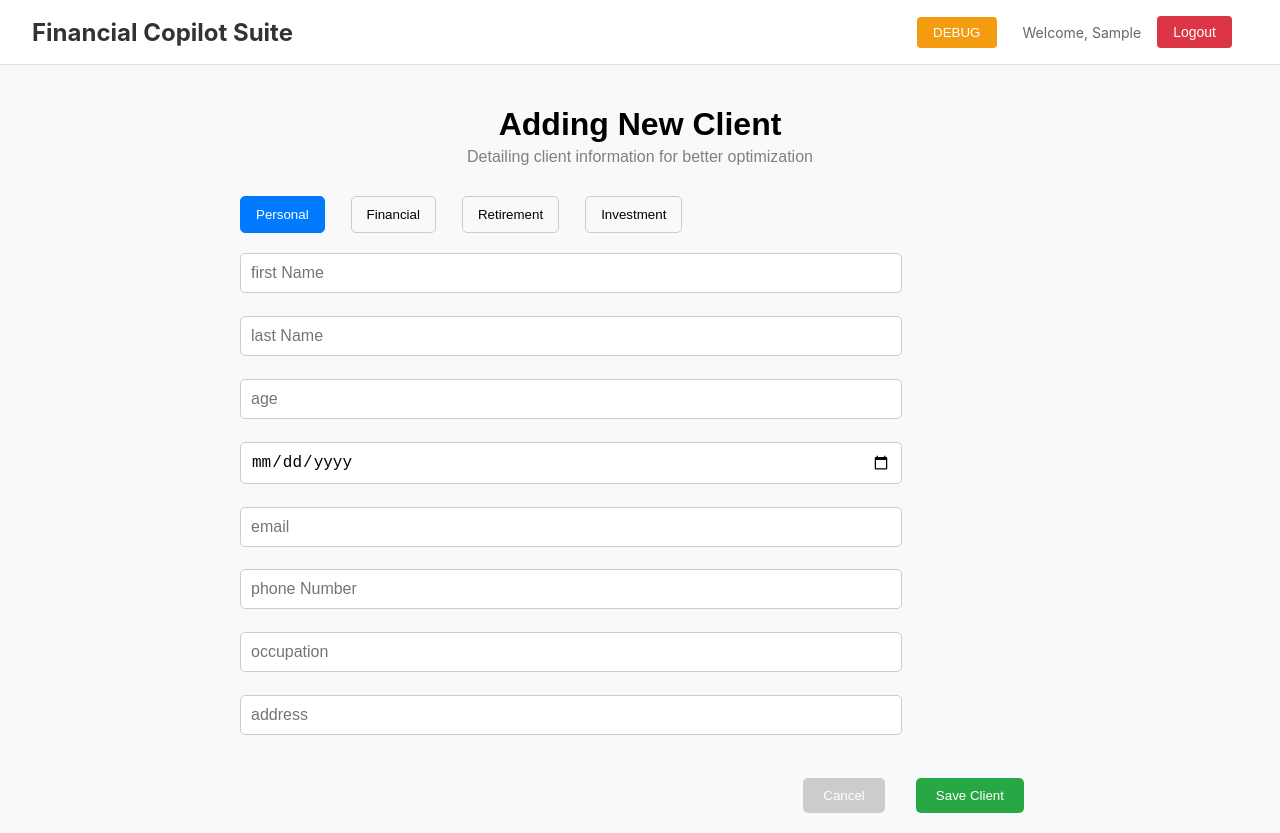
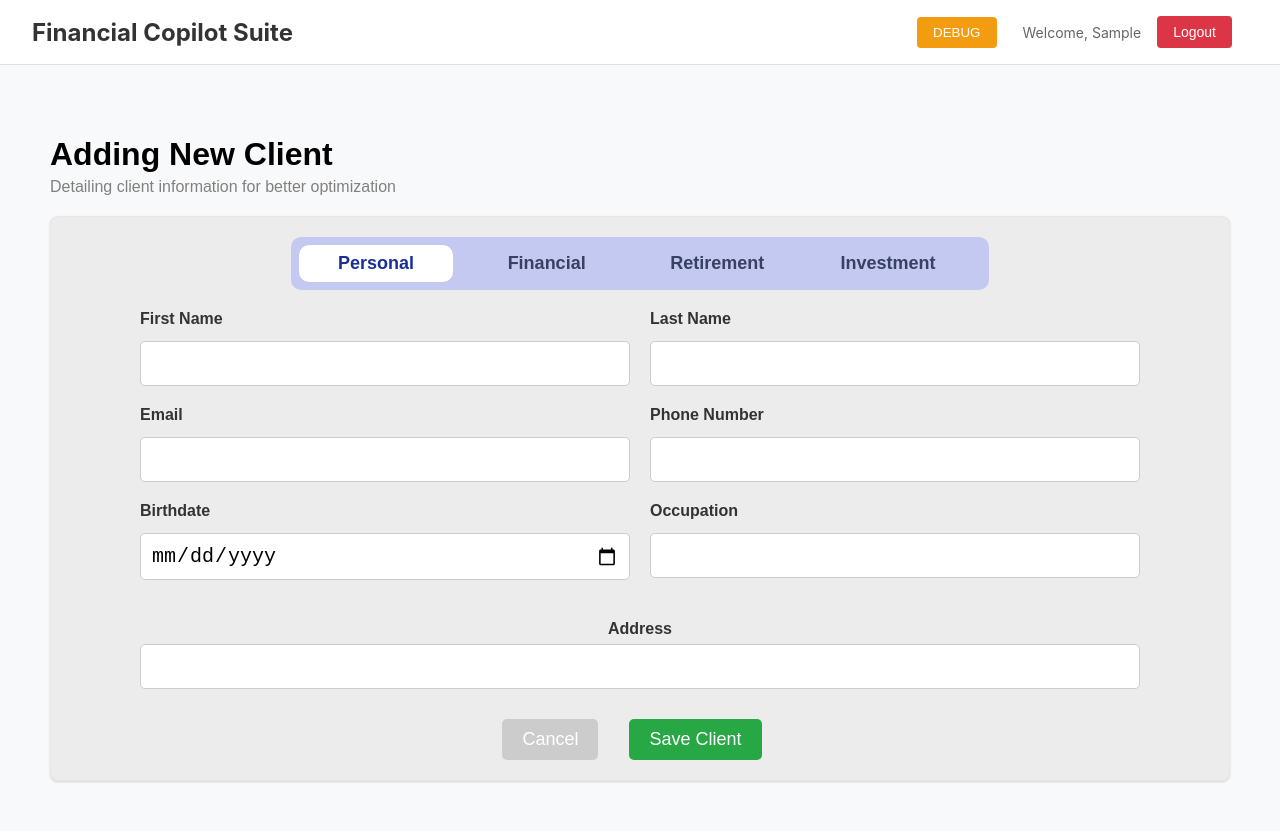
Before and after one commit to hebronm/copilot-ui, a React (Create React App) app: page /newClient in a window 1280 px wide. Both pictures are taken after typing "Sample", "Sample123" into the empty fields and a click on the button "Sign In". Built offline with nearby package versions, Linux system fonts and the light colour scheme.

Commit message:
Redesign New Client Form
used horizontal displaying method, inline columns, navigation bar hover , box and border detailing; needed to override App.css which means we need to fix App.js and App.css

```diff
--- a/src/CSS_Files/ClientAdd.css
+++ b/src/CSS_Files/ClientAdd.css
@@ -1,8 +1,13 @@
 .client-add-container {
-  padding: 20px;
-  max-width: 800px;
+  padding: 50px;
+  max-width: 100%;
   margin: auto;
   font-family: Arial, sans-serif;
+}
+
+header {
+  text-align: left;
+  margin-bottom: 20px;
 }
 
 header h1 {
@@ -14,38 +19,131 @@ header p {
   margin-top: 5px;
 }
 
-.tab-nav {
+/* Encapsulated form box */
+.form-wrapper {
+  background-color: #ececec;
+  padding: 20px;
+  border-radius: 8px;
+  box-shadow: 0 1px 3px 0 rgba(0, 0, 0, 0.1), 0 1px 2px 0 rgba(0, 0, 0, 0.06);
+  border: 1px solid #e5e7eb;
+  overflow: hidden;
+
   display: flex;
-  gap: 10px;
-  margin-top: 30px;
-  margin-bottom: 20px;
+  flex-direction: column;
+  align-items: center;
 }
 
-.tab-nav button {
-  padding: 10px 15px;
-  border: 1px solid #ccc;
-  background: #f9f9f9;
-  cursor: pointer;
-  border-radius: 5px;
+/* Tabs inside the form box */
+.client-add-nav {
+  display: flex;
+  justify-content: space-evenly;
+  background-color: #c3c9f0;
+  border-radius: 10px;
+  padding: 8px;
+  width: 60%;
+  margin: 0 auto 20px auto;
 }
 
-.tab-nav .active {
-  background: #007bff;
-  color: white;
-  border-color: #007bff;
+.client-add-tab {
+  font-size: 18px;
+  border: none;
+  cursor: pointer;
+  flex: 1;
+  text-align: center;
+  transition: all 0.3s ease;
+  font-weight: bold;
+  color: #384064;
+  border-radius: 10px;
+  background: none;
 }
 
-.form-section {
+.client-add-tab:hover {
+  color: #374151;
+  background-color: #d6daee;
+}
+
+.client-add-tab.active {
+  background-color: #ffffff;
+  color: #1a3094;
+}
+
+
+/* Form section grid layout */
+.form-grid {
+  display: flex;
+  flex-wrap: wrap;
+  gap: 20px;
+  justify-content: center;
+  max-width: 1000px;
+  margin: 0 auto;
+}
+
+/* half-width field*/
+.form-group {
   display: flex;
   flex-direction: column;
-  gap: 10px;
+  flex: 0 1 calc(50% - 10px);
+  min-width: 40%;
+  max-width: 50%;
+  box-sizing: border-box;
 }
 
-.form-section input {
+/*full-width fields */
+.form-group.full-width {
+  width: calc(10% - 10px);
+  max-width: 100%;
+  flex: 0 0 100%;
+  margin: 20px auto 0 auto;
+  display: block;
+}
+.form-group.full-width label {
+  display: flex;
+  flex-direction: column;
+  align-items: center;
+  width: 100%;
+  margin: 20px auto 0 auto;
+}
+
+/* Total Savings + Debt in single field line */
+.inline-double {
+  display: flex;
+  gap: 20px;
+  flex: 1 1 100%;
+  box-sizing: border-box;
+}
+
+.inline-double .half-field {
+  flex: 1;
+  display: flex;
+  flex-direction: column;
+  max-width: 50%;
+  margin-top: 7.5px;
+}
+
+.form-group .form-label {
+  font-weight: bold;
+  margin-bottom: 5px;
+}
+
+.form-group.full-width .form-label {
+  font-weight: bold;
+  font-size: 16px;
+  margin-top: 0;
+  margin-bottom: 6px;
+  text-align: center;
+}
+
+
+input {
   padding: 10px;
-  font-size: 16px;
-  border-radius: 5px;
+  font-size: 20px;
+  /*Needed inorder to bypass MUI stock styling*/
+  border-radius: 5px !important;
+  appearance: none;
+  -webkit-appearance: none;
+  -moz-appearance: none;
   border: 1px solid #ccc;
+  box-sizing: border-box;
 }
 
 .form-actions {
@@ -55,18 +153,29 @@ header p {
   gap: 15px;
 }
 
-.cancel-button {
+.cancel-button,
+.save-button {
   background: #ccc;
   color: white;
   padding: 10px 20px;
   border: none;
   border-radius: 5px;
+  font-size: 18px;
 }
 
 .save-button {
   background: #28a745;
-  color: white;
-  padding: 10px 20px;
-  border: none;
-  border-radius: 5px;
 }
+
+/*Override global App.css input style */
+.client-add-container input[type="text"],
+.client-add-container input[type="email"],
+.client-add-container input[type="tel"],
+.client-add-container input[type="date"],
+.client-add-container input[type="password"] {
+  width: 100%;            /*Fix width*/
+  border-radius: 5px;     /*round corners*/
+  padding: 10px;
+  margin-bottom: 0;       /*Lets spacing be handled by .form-group*/
+  box-sizing: border-box; /*To ensures consistent sizing*/
+}
--- a/src/components/ClientAdd.js
+++ b/src/components/ClientAdd.js
@@ -103,46 +103,219 @@ const ClientAdd = () => {
 
 
     const renderPersonalForm = () => (
-    <>
-      {['firstName', 'lastName', 'age', 'birthdate', 'email', 'phoneNumber', 'occupation', 'address'].map(field => (
+        <div className="form-grid">
+            <div className="form-group">
+                <label className='form-label'>First Name</label>
                 <input
-          key={field}
-          type={field === 'birthdate' ? 'date' : 'text'}
-          placeholder={field.replace(/([A-Z])/g, ' $1')}
-          value={formData.personal[field]}
-          onChange={e => handleChange('personal', field, e.target.value)}
+                    type="text"
+                    className='form-input'
+                    value={formData.personal.firstName}
+                    onChange={(e) => handleChange('personal', 'firstName', e.target.value)}
                 />
-      ))}
-    </>
+            </div>
+
+            <div className="form-group">
+                <label className='form-label'>Last Name</label>
+                <input
+                    type="text"
+                    className='form-input'
+                    value={formData.personal.lastName}
+                    onChange={(e) => handleChange('personal', 'lastName', e.target.value)}
+                />
+            </div>
+
+            <div className="form-group">
+                <label className='form-label'>Email</label>
+                <input
+                    type="email"
+                    className='form-input'
+                    value={formData.personal.email}
+                    onChange={(e) => handleChange('personal', 'email', e.target.value)}
+                />
+            </div>
+
+            <div className="form-group">
+                <label className='form-label'>Phone Number</label>
+                <input
+                    type="tel"
+                    className='form-input'
+                    value={formData.personal.phoneNumber}
+                    onChange={(e) =>
+                    handleChange('personal', 'phoneNumber', e.target.value)
+                    }
+                />
+            </div>
+
+            <div className="form-group">
+                <label className='form-label'>Birthdate</label>
+                <input
+                    type="date"
+                    className='form-input'
+                    value={formData.personal.birthdate}
+                    onChange={(e) => handleChange('personal', 'birthdate', e.target.value)}
+                />
+            </div>
+
+            <div className="form-group">
+                <label className='form-label'>Occupation</label>
+                <input
+                    type="text"
+                    className='form-input'
+                    value={formData.personal.occupation}
+                    onChange={(e) =>
+                    handleChange('personal', 'occupation', e.target.value)
+                    }
+                />
+            </div>
+
+            {/*Full-width address field */}
+            <div className="form-group full-width">
+                <label className='form-label'>Address</label>
+                <input
+                    type="text"
+                    className='form-input'
+                    value={formData.personal.address}
+                    onChange={(e) => handleChange('personal', 'address', e.target.value)}
+                />
+            </div>
+        </div>
     );
 
     const renderFinancialForm = () => (
-    <>
-      {['annualIncome', 'monthlyContribution', 'annualSalaryGrowth', 'totalSavings', 'totalDebt', 'financialGoal'].map(field => (
+        <div className="form-grid">
+            <div className="form-group">
+            <label className='form-label'>Annual Income</label>
             <input
-          key={field}
-          type="text" //allows support for like "100" & "999,999"
-          placeholder={field.replace(/([A-Z])/g, ' $1')}
-          value={formData.financial[field]}
-          onChange={e => handleChange('financial', field, e.target.value)}
+                type="text"
+                className='form-input'
+                value={formData.financial.annualIncome}
+                onChange={(e) =>
+                handleChange('financial', 'annualIncome', e.target.value)
+                }
             />
-      ))}
-    </>
+            </div>
+
+            <div className="form-group">
+            <label className='form-label'>Monthly Contribution</label>
+            <input
+                type="text"
+                className='form-input'
+                value={formData.financial.monthlyContribution}
+                onChange={(e) =>
+                handleChange('financial', 'monthlyContribution', e.target.value)
+                }
+            />
+            </div>
+
+            <div className="form-group">
+            <label className='form-label'>Annual Salary Growth</label>
+            <input
+                type="text"
+                className='form-input'
+                value={formData.financial.annualSalaryGrowth}
+                onChange={(e) =>
+                handleChange('financial', 'annualSalaryGrowth', e.target.value)
+                }
+            />
+            </div>
+
+            <div className='form-group'>
+                <div className="inline-double">
+                    <div className='half-field'>
+                        <label className='form-label'>Total Savings</label>
+                        <input
+                            type="text"
+                            className='form-input'
+                            value={formData.financial.totalSavings}
+                            onChange={(e) =>
+                            handleChange('financial', 'totalSavings', e.target.value)
+                            }
+                        />
+                    </div>
+
+                    <div className='half-field'>
+                        <label className='form-label'>Total Debt</label>
+                        <input
+                            type="text"
+                            className='form-input'
+                            value={formData.financial.totalDebt}
+                            onChange={(e) =>
+                            handleChange('financial', 'totalDebt', e.target.value)
+                            }
+                        />
+                    </div>
+                </div>
+            </div>
+
+            <div className="form-group full-width">
+                <label className='form-label'> Financial Goals</label>
+                <input
+                    type="text"
+                    className='form-input'
+                    value={formData.financial.financialGoal}
+                    onChange={(e) =>
+                    handleChange('financial', 'financialGoal', e.target.value)
+                    }
+                />
+            </div>
+        </div>
     );
 
+
     const renderRetirementForm = () => (
-    <>
-      {['targetAge', 'desiredIncome', 'rothBalance', 'traditionalBalance'].map(field => (
+        <div className="form-grid">
+            <div className="form-group">
+            <label className='form-label'>Target Retirement Age</label>
             <input
-          key={field}
-          type="number"
-          placeholder={field.replace(/([A-Z])/g, ' $1')}
-          value={formData.retirement[field]}
-          onChange={e => handleChange('retirement', field, e.target.value)}
+                type="text"
+                className='form-input'
+                value={formData.retirement.targetAge}
+                onChange={(e) =>
+                handleChange('retirement', 'targetAge', e.target.value)
+                }
             />
-      ))}
-    </>
+            </div>
+
+            <div className="form-group">
+            <label className='form-label'>Desired Annual Retirement Income</label>
+            <input
+                type="text"
+                className='form-input'
+                value={formData.retirement.desiredIncome}
+                onChange={(e) =>
+                handleChange('retirement', 'desiredIncome', e.target.value)
+                }
+            />
+            </div>
+
+            <div className="form-group">
+            <label className='form-label'>Roth IRA Balance</label>
+            <input
+                type="text"
+                className='form-input'
+                value={formData.retirement.rothBalance}
+                onChange={(e) =>
+                handleChange('retirement', 'rothBalance', e.target.value)
+                }
+            />
+            </div>
+
+            <div className="form-group">
+            <label className='form-label'>Traditional IRA Balance</label>
+            <input
+                type="text"
+                className='form-input'
+                value={formData.retirement.traditionalBalance}
+                onChange={(e) =>
+                handleChange('retirement', 'traditionalBalance', e.target.value)
+                }
+            />
+            </div>
+        </div>
     );
+
+
+
 
     const renderInvestmentForm = () => (
         <p>This is a placeholder for future updates. We will keep you updated!</p>
@@ -170,11 +343,13 @@ const ClientAdd = () => {
         <p>Detailing client information for better optimization</p>
       </header>
 
-      <nav className="tab-nav">
-        {TABS.map(tab => (
+      <div className="form-wrapper">
+      {/* Tabs */}
+      <nav className="client-add-nav">
+        {TABS.map((tab) => (
             <button
             key={tab}
-            className={activeTab === tab ? 'active' : ''}
+            className={`client-add-tab ${activeTab === tab ? 'active' : ''}`}
             onClick={() => setActiveTab(tab)}
             >
             {tab}
@@ -182,16 +357,20 @@ const ClientAdd = () => {
         ))}
       </nav>
 
+      {/* Form section */}
       <div className="form-section">
         {renderForm()}
       </div>
 
+      {/* Action buttons */}
       <div className="form-actions">
         <button className="cancel-button" onClick={() => navigate('/')}>
           Cancel
         </button>
-
-        <button className="save-button" onClick={handleSave}>Save Client</button>
+        <button className="save-button" onClick={handleSave}>
+          Save Client
+        </button>
+      </div>
     </div>
   </div>
 );
```
Lines whose indentation alone changed are shown as unchanged.
